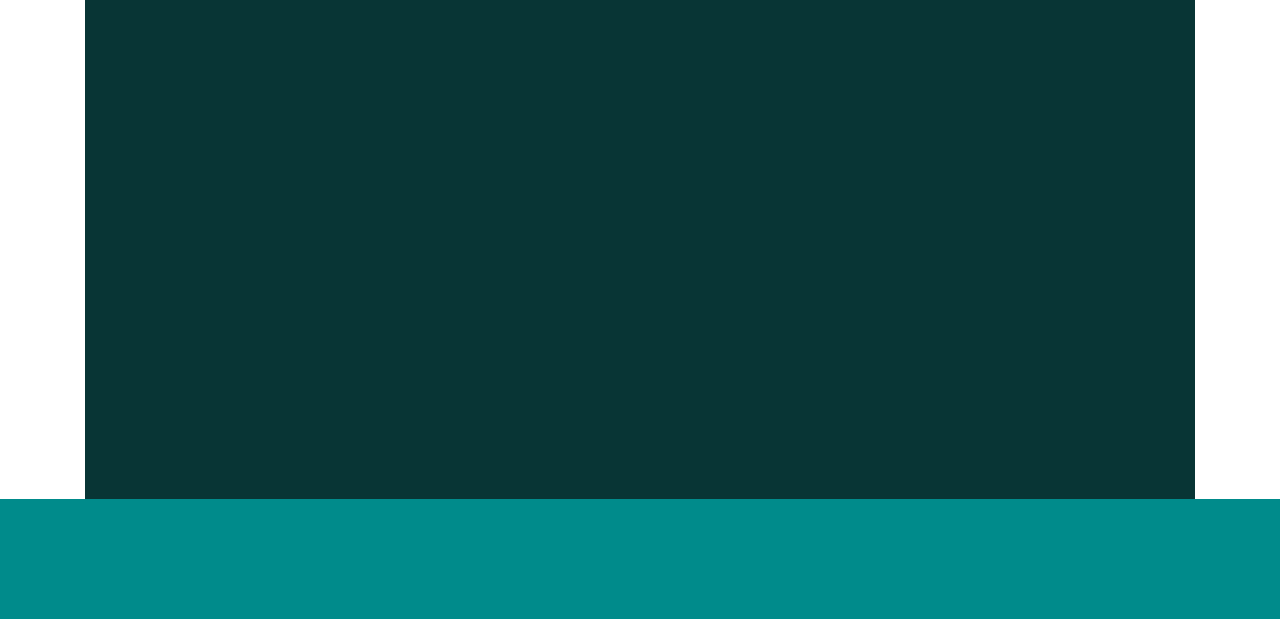
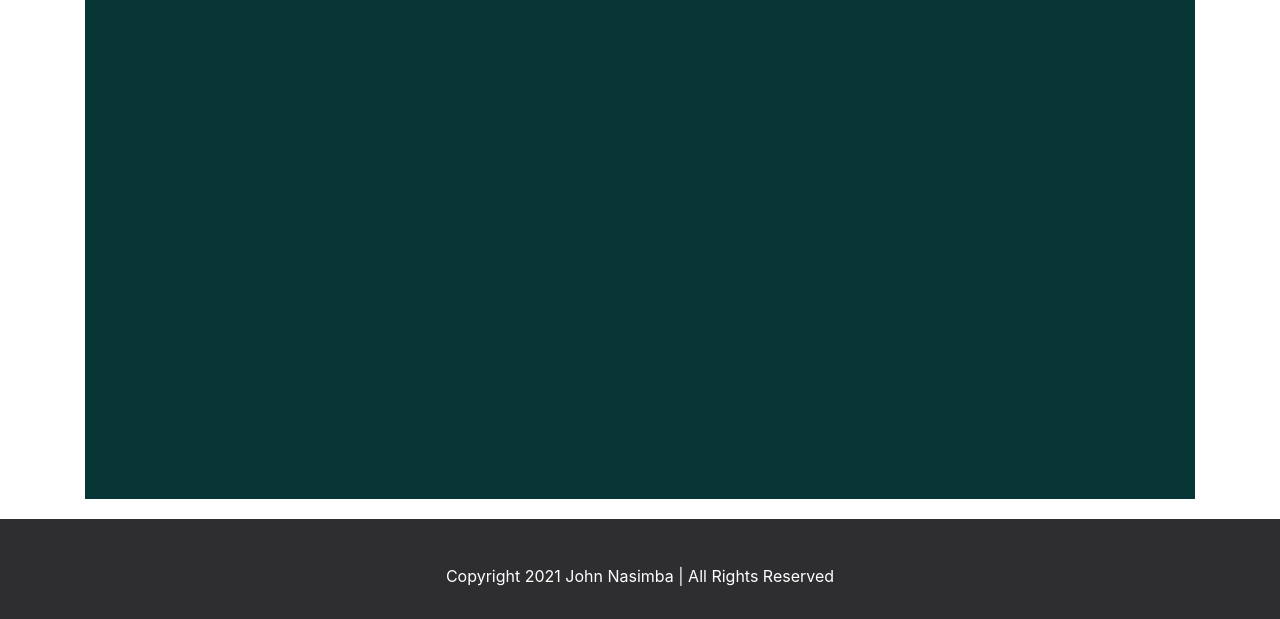
Before and after one commit to Johnnasimba/Portfolio-website, a PHP site: page / in a window 1280 px wide. Shown: the part 2057-2676 px from the top of the page. Before the commit the page ends 2556 px from the top, so only its background shows below. Run offline with PHP 8.4, Linux system fonts and the light colour scheme; some libraries are stand-ins or nearby versions.

Commit message:
Creating footer

```diff
--- a/index.html
+++ b/index.html
@@ -73,7 +73,8 @@
 
 
     <!-- Footer -->
-    <div class="footer">
+    <div id="footer">
+        <p align="center">Copyright 2021 John Nasimba | All Rights Reserved</p>
 
     </div>
     <!-- Script -->
--- a/style.css
+++ b/style.css
@@ -57,6 +57,20 @@
 }
 
 
+#footer {
+  height: 100px;
+  width: 100vw;
+  margin-top: 20px;
+  background-color: rgb(46, 46, 48);
+  color: white;
+}
+#footer p{
+  text-align: center;
+  max-width: fit-content;
+  padding-top: 45px;
+  margin: 0 auto;
+}
+
 
 @media screen and (min-width: 1000px) {
   #nav-header {
```
